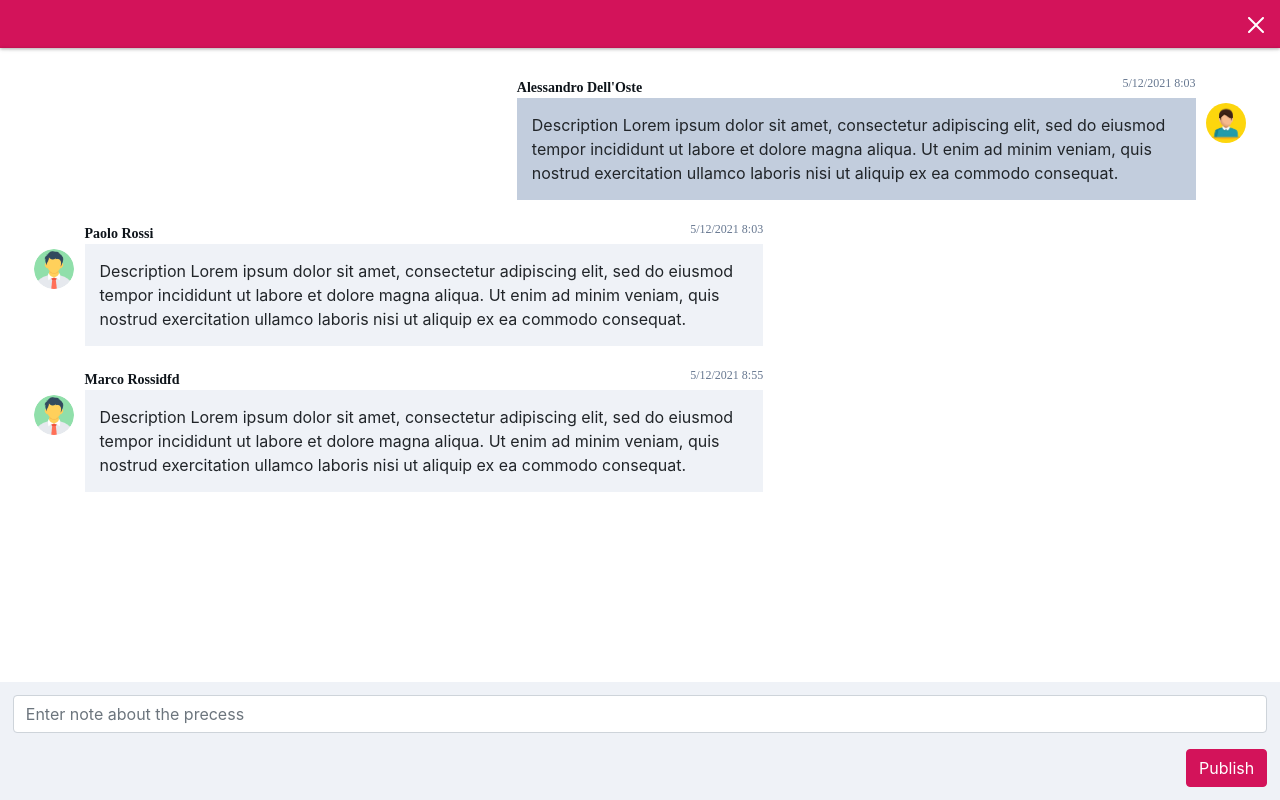
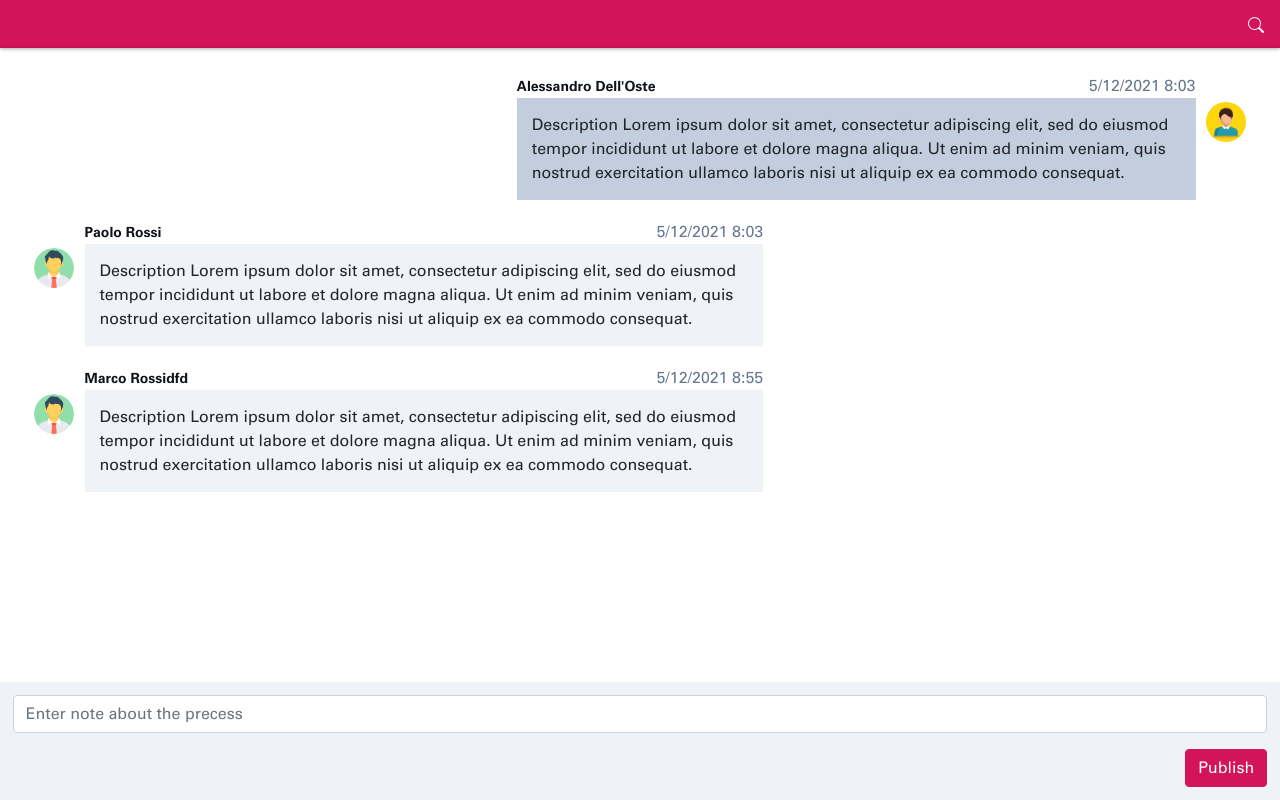
Before and after one commit to adelloste/e-challenge, an Angular app: page /#/chat in a window 1280 px wide. Built offline with nearby package versions, Linux system fonts and the light colour scheme.

Commit message:
update style

```diff
--- a/src/_variables.scss
+++ b/src/_variables.scss
@@ -1,14 +1,10 @@
 $white: #FFFFFF;
 $border: #C2CDDD;
-$b: #FFFFFF00;
-$c: #0E141A1A;
-$d: #667790;
+$time: #667790;
 $background: #EFF2F7;
-$f: #00000029;
 $black: #000000;
-$g: #0E141A;
-$h: #CACFD5;
-$btn: #D3135A;
+$user: #0E141A;
+$primary: #D3135A;
 
 $theme-colors: (
   "primary": #D3135A
--- a/src/app/chat/shared/components/chat-input/chat-input.component.scss
+++ b/src/app/chat/shared/components/chat-input/chat-input.component.scss
@@ -1,94 +1,4 @@
 @import "../../../../../variables";
-
-// .chat-messages {
-//    height: 99vh;
-//    box-shadow: 0px 3px 6px #c2cddd;
-//    opacity: 1;
-
-//    .chat-messages-show-container {
-//       background: #FFFFFF 0% 0% no-repeat padding-box;
-//       height: 89%;
-//       display: flex;
-//       flex-direction: column;
-//       overflow: auto;
-//       padding: 1em;
-
-//       .wrapper-message {
-//          padding: 10px 0px;
-//       }
-//    }
-
-//    .chat-messages-create-container {
-//       left: 0;
-//       bottom: 0;
-//       width: 100%;
-//       padding: 1%;
-//       background: $background 0% 0% no-repeat padding-box;
-//       opacity: 1;
-
-//       .input-box {
-//          background: $white 0% 0% no-repeat padding-box;
-//          border: 1px solid $border;
-//          border-radius: 3px;
-//          opacity: 1;
-//       }
-
-//       .btn-box {
-//          width: 90px;
-//          border-radius: 4px;
-//          opacity: 1;
-//       }
-//    }
-// }
-
-
-
-// START NEW
-.wrapper-chat {
-   position: fixed;
-   top: 0;
-   display: flex;
-   flex-direction: column;
-   min-width: 15em;
-   width: 100%;
-   height: 100%;
-   background: var(--background);
-   box-shadow: 0 1px 5px rgba(0, 0, 0, 0.12), 0 1px 3px rgba(0, 0, 0, 0.24);
-   transition: transform 0.5s ease;
-}
-
-.header {
-   text-align: center;
-   padding: 0.5em;
-   background-color: var(--primary);
-   box-shadow: 0 1px 5px rgba(0, 0, 0, 0.12), 0 1px 3px rgba(0, 0, 0, 0.24);
-   line-height: 1.3;
-   color: #fff;
-   display: flex;
-   align-items: center;
-}
-
-.btn-close {
-   margin-left: auto;
-   height: 2em;
-   width: 2em;
-   background: transparent;
-   border: none;
-}
-
-.btn-close svg {
-   height: 1em;
-   width: 1em;
-}
-
-.messages {
-   flex: 1;
-   display: flex;
-   flex-direction: column;
-   overflow-y: scroll;
-   padding: 1em 1.5em 0;
-   box-shadow: 0 1px 5px rgba(0, 0, 0, 0.12), 0 1px 3px rgba(0, 0, 0, 0.24);
-}
 
 .chat-messages-create-container {
    left: 0;
@@ -111,5 +21,3 @@
       opacity: 1;
    }
 }
-
-// END NEW
--- a/src/app/chat/shared/components/chat-messages/chat-messages.component.html
+++ b/src/app/chat/shared/components/chat-messages/chat-messages.component.html
@@ -1,7 +1,11 @@
 <div class="wrapper-chat">
 
     <div class="header">
-      <button class="btn-close"><svg viewBox="0 0 47.971 47.971"><path fill="white" d="M28.228 23.986L47.092 5.122a2.998 2.998 0 000-4.242 2.998 2.998 0 00-4.242 0L23.986 19.744 5.121.88a2.998 2.998 0 00-4.242 0 2.998 2.998 0 000 4.242l18.865 18.864L.879 42.85a2.998 2.998 0 104.242 4.241l18.865-18.864L42.85 47.091c.586.586 1.354.879 2.121.879s1.535-.293 2.121-.879a2.998 2.998 0 000-4.242L28.228 23.986z"/></svg></button>
+        <button class="btn-close" (click)="search()">
+            <svg xmlns="http://www.w3.org/2000/svg" width="16" height="16" fill="white" class="bi bi-search" viewBox="0 0 16 16">
+                <path d="M11.742 10.344a6.5 6.5 0 1 0-1.397 1.398h-.001c.03.04.062.078.098.115l3.85 3.85a1 1 0 0 0 1.415-1.414l-3.85-3.85a1.007 1.007 0 0 0-.115-.1zM12 6.5a5.5 5.5 0 1 1-11 0 5.5 5.5 0 0 1 11 0z"/>
+            </svg>
+        </button>
     </div>
 
     <div class="messages">
--- a/src/app/chat/shared/components/chat-messages/chat-messages.component.scss
+++ b/src/app/chat/shared/components/chat-messages/chat-messages.component.scss
@@ -8,17 +8,17 @@
    min-width: 15em;
    width: 100%;
    height: 100%;
-   background: var(--background);
-   box-shadow: 0 1px 5px rgba(0, 0, 0, 0.12), 0 1px 3px rgba(0, 0, 0, 0.24);
-   transition: transform 0.5s ease;
+   background: $white 0% 0% no-repeat padding-box;
+   box-shadow: 0px 3px 6px $border;
+   opacity: 1;
 
    .header {
       text-align: center;
       padding: 0.5em;
-      background-color: var(--primary);
+      background-color: $primary;
       box-shadow: 0 1px 5px rgba(0, 0, 0, 0.12), 0 1px 3px rgba(0, 0, 0, 0.24);
       line-height: 1.3;
-      color: #fff;
+      color: $white;
       display: flex;
       align-items: center;
 
--- a/src/app/chat/shared/components/chat-messages/chat-messages.component.ts
+++ b/src/app/chat/shared/components/chat-messages/chat-messages.component.ts
@@ -49,4 +49,6 @@ export class ChatMessagesComponent implements OnInit {
     this.storageManager.store<Message[]>('en-messages', msgs);
   }
 
+  search(): void { }
+
 }
--- a/src/app/chat/shared/components/message/message.component.scss
+++ b/src/app/chat/shared/components/message/message.component.scss
@@ -9,7 +9,7 @@
       justify-content: flex-start;
 
       .message-text {
-         background: #C2CDDD 0% 0% no-repeat padding-box;
+         background: $border 0% 0% no-repeat padding-box;
       }
    }
 
@@ -17,7 +17,7 @@
       justify-content: flex-end;
 
       .message-text {
-         background: #EFF2F7 0% 0% no-repeat padding-box;
+         background: $background 0% 0% no-repeat padding-box;
       }
    }
 
@@ -50,17 +50,16 @@
             .user {
                font-size: 14px;
                text-align: left;
-               font: normal normal bold 14px/18px Univers LT Std;
+               font-family: 'Univers LT Bold';
                letter-spacing: 0px;
-               color: #0E141A;
+               color: $user;
                opacity: 1;
             }
 
             .time {
                float: right;
-               font: normal normal normal 12px/18px Univers LT Std;
                letter-spacing: 0px;
-               color: #667790;
+               color: $time;
                opacity: 1;
             }
 
@@ -72,31 +71,13 @@
       }
    }
 
-   .message p {
-      border-radius: 0.25em;
-      padding: 0.5em;
-      margin-bottom: 1em;
-   }
-
    .message.agent {
       position: relative;
-
-      p {
-         background-color: var(--primary);
-         color: var(--txt-light);
-         border-radius: 4px;
-      }
    }
 
    .message.input {
       position: relative;
       flex-direction: row-reverse;
-
-         p {
-            background-color: var(--secondary);
-            text-align: right;
-            color: var(--txt-light);
-         }
    }
 
 }
--- a/src/styles.scss
+++ b/src/styles.scss
@@ -1,8 +1,23 @@
 @import "variables";
 @import "bootstrap/scss/bootstrap";
 
+@font-face {
+    font-family: 'Univers LT Roman';
+    font-style: normal;
+    font-weight: normal;
+    src: local('Univers LT Roman'), url('./assets/fonts/Univers LT 55 Roman.woff') format('woff');
+}
+
+@font-face {
+    font-family: 'Univers LT Bold';
+    font-style: normal;
+    font-weight: normal;
+    src: local('Univers LT Bold'), url('./assets/fonts/Univers LT 65 Bold.woff') format('woff');
+}
+
 body, html {
     height: 100%;
+    font-family: 'Univers LT Roman';
 }
 
 /* width */
```
Also changed, not shown: src/assets/fonts/Univers LT 55 Roman.woff (added), src/assets/fonts/Univers LT 65 Bold.woff (added).
